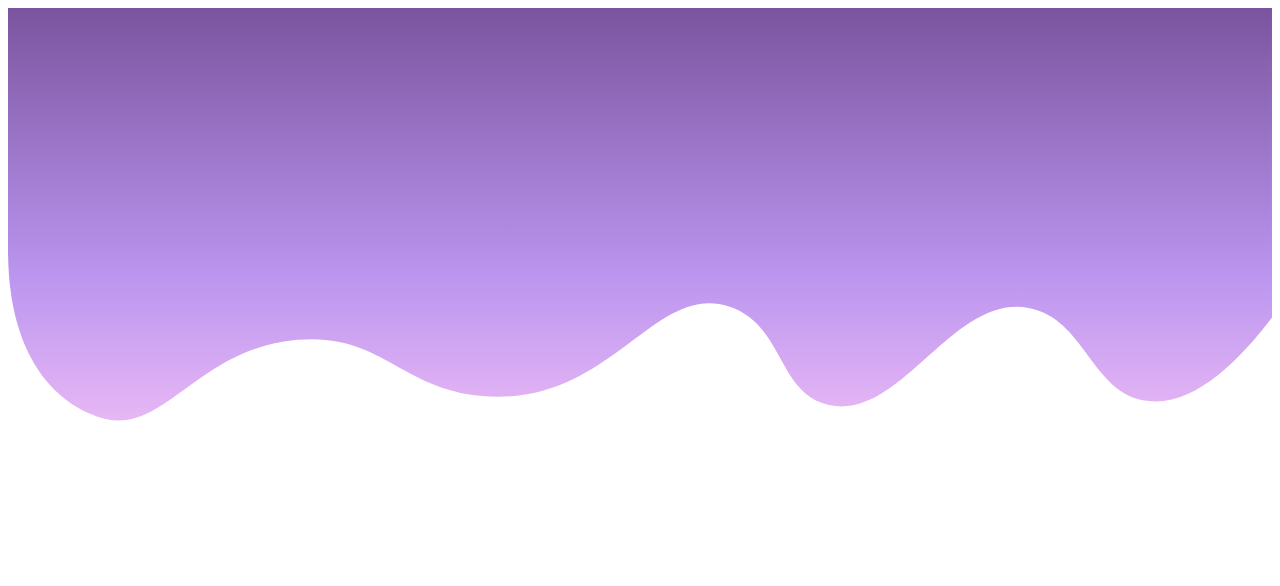
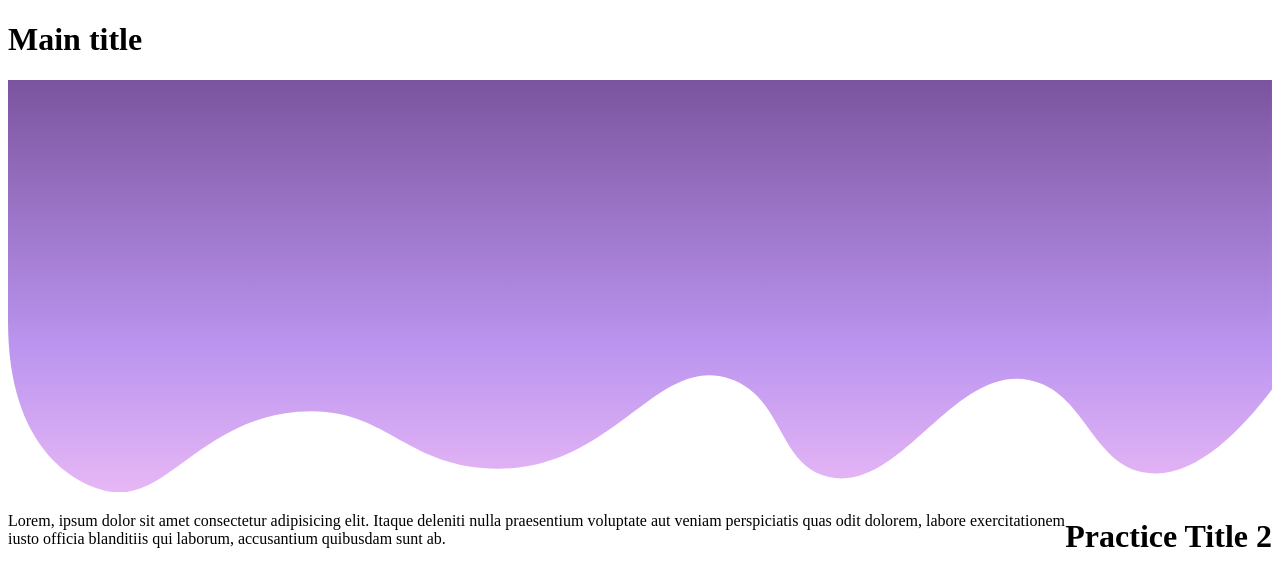
Before and after one commit to ElRado/mobile-friendly-practice, a plain HTML site: page index.html in a window 1280 px wide. Drawn offline with Linux system fonts and the light colour scheme.

Commit message:
created index and take home branch

```diff
--- a/index.html
+++ b/index.html
@@ -8,23 +8,29 @@
     <title>Welcome to our page</title>
 </head>
 <body>
+    <div>
+        <h1>Main title</h1>
 
-    <svg id="Layer_1" data-name="Layer 1" xmlns="http://www.w3.org/2000/svg" viewBox="0 0 1366 445.8">
+        </div>
+    <svg id="Layer_1" data-name="Title" xmlns="http://www.w3.org/2000/svg" viewBox="0 0 1366 445.8">
+
         <defs>
-            <style>
-                .cls-1 {
-                    fill: url(#gradient);
-                }
-            </style>
             <linearGradient spreadMethod="pad" id="gradient" x1="0%" y1="100%" x2="0%" y2="0%">
-                <stop offset="0%" style="stop-color: #e7b7f5;stop-opacity:1;" />
+                <stop offset="0%" style="stop-color: #e7b7f5;stop-opacity:1;"/>
                 <stop offset="35%" style="stop-color: #bb95ef;;stop-opacity:1;" />
                 <stop offset="100%" style="stop-color: #7B549F;stop-opacity:1;" />
+
             </linearGradient>
+
         </defs>
         <path class="cls-1"
             d="M1366,334.59c-35.76,47.13-85.07,97-135.44,90-59.88-8.29-66.63-89.32-127.49-100.5-82.78-15.2-137.89,122.32-216,105-55.81-12.38-48.17-87.13-108-106.5-78.31-25.35-125.07,98-249,97.5-103.49-.42-121.3-69.87-217.49-61.5-107.29,9.34-142.49,100.74-207,85.5C72.27,436.21,0,399.09,0,261.1V0H1366Z" />
     </svg>
 
+    <h1 id=title2>Practice Title 2</h1>
+    <br>
+    <p>Lorem, ipsum dolor sit amet consectetur adipisicing elit. Itaque deleniti nulla praesentium voluptate aut veniam perspiciatis quas odit dolorem, labore exercitationem iusto officia blanditiis qui laborum, accusantium quibusdam sunt ab.</p>
+
+
 </body>
 </html>
--- a/styles/styles.css
+++ b/styles/styles.css
@@ -0,0 +1,8 @@
+.cls-1 {
+    fill: url(#gradient);
+}
+
+#title2{
+    float: right;
+    text-align: center;
+}
```
